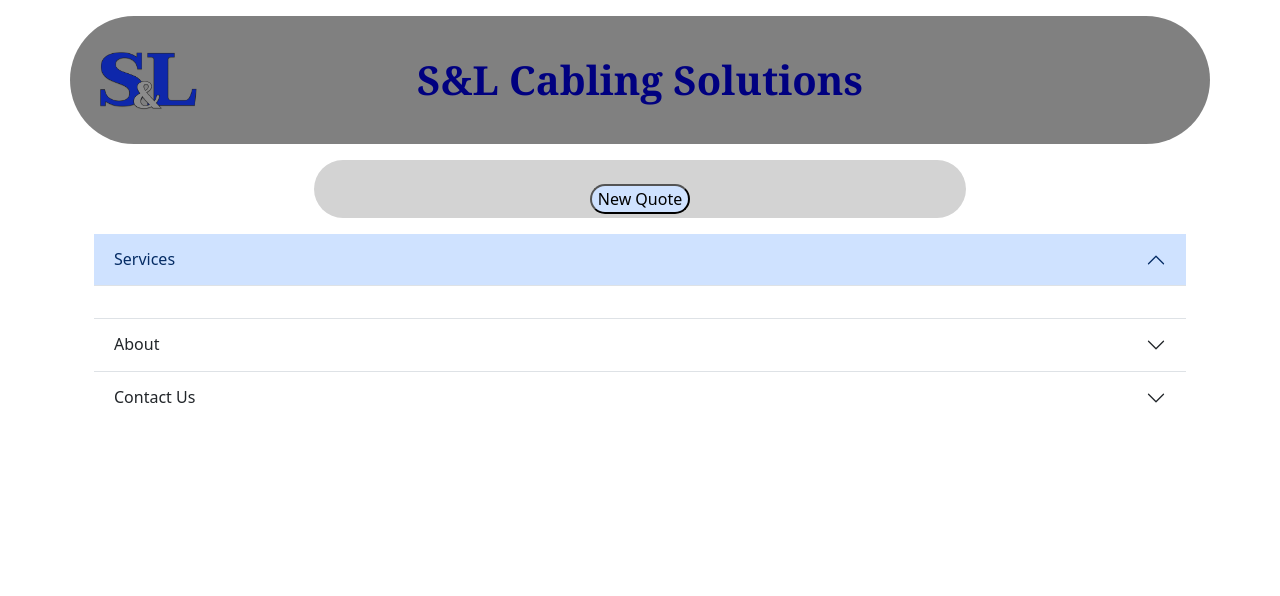
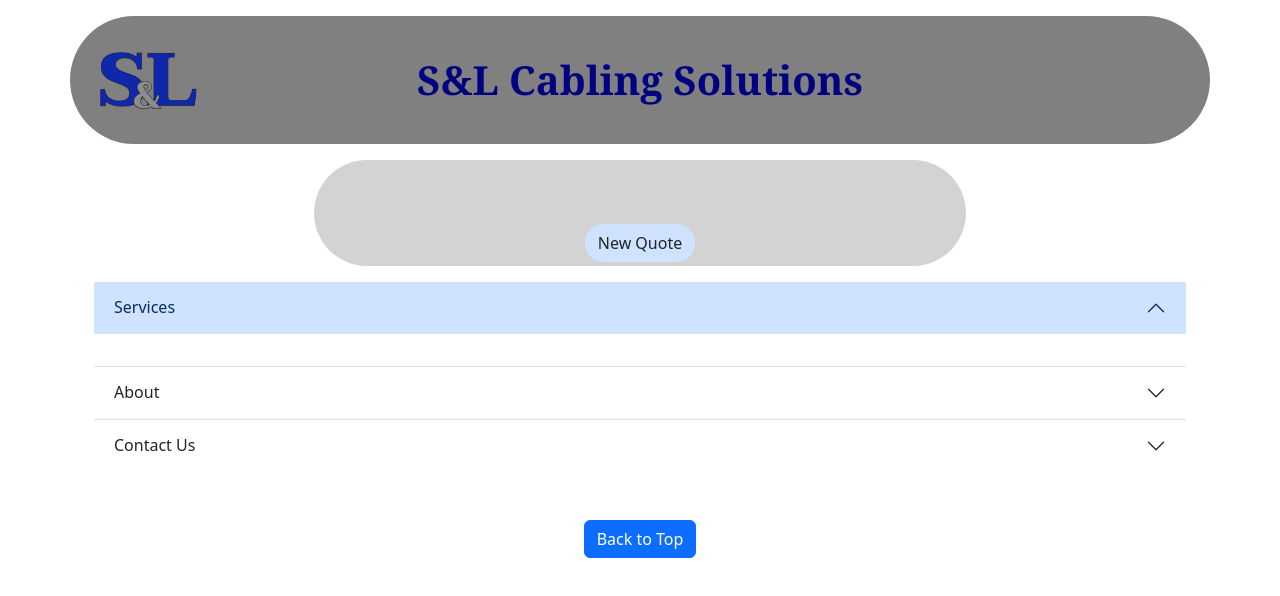
Before and after one commit to keetonlanzy/449_Final, a React (Create React App) app: page / in a window 1280 px wide. Shown: the top 596 px of the page. Built offline with nearby package versions, Linux system fonts and the light colour scheme; no server answers; the database is empty.

Commit message:
added js feature: back to top button

```diff
--- a/src/Navigation/Navbar.js
+++ b/src/Navigation/Navbar.js
@@ -7,7 +7,7 @@
 
 import Api from "../quotes";
 
-
+const toTop = () => window.scrollTo({top: 0, behavior: 'smooth'});
 
 const supabaseUrl = 'https://afzhzgaeufygfizasysm.supabase.co'
 const supabaseKey = 'eyJhbGciOiJIUzI1NiIsInR5cCI6IkpXVCJ9.eyJpc3MiOiJzdXBhYmFzZSIsInJlZiI6ImFmemh6Z2FldWZ5Z2ZpemFzeXNtIiwicm9sZSI6ImFub24iLCJpYXQiOjE2Nzc2MzA3OTUsImV4cCI6MTk5MzIwNjc5NX0.4BPg60lIeF2lM2CQ9ZfNnw0T5c1X86QP2KybKGUNgGI'
@@ -77,6 +77,11 @@
       </Accordion.Item>
     </Accordion>
     </div>
+
+    <div class="text-center">
+      <button className="btn btn-primary m-5" onClick={toTop}>Back to Top</button>
+    </div>
+
     </div>
   );
 }
--- a/src/quotes.js
+++ b/src/quotes.js
@@ -22,14 +22,14 @@
 
   const { content, author } = quotes;
   return (
-    <div className="box-centerside ms-5 me-5 mb-3 ps-5 pe-5 pt-2 pb-1 rounded-pill w-50" style={{background: 'lightGrey'}}>
+    <div className="box-centerside ms-5 me-5 mb-3 ps-5 pe-5 pt-5 pb-1 rounded-pill w-50" style={{background: 'lightGrey'}}>
       <div className="text">
         <p>{content}</p>
       </div>
       <div className="author text-end">
         <h5>{author}</h5>
         <div className="button-container text-center rounded-pill">
-          <button className="rounded-pill bg-primary-subtle" onClick={getNewQuote}>New Quote</button>
+          <button className="btn rounded-pill bg-primary-subtle" onClick={getNewQuote}>New Quote</button>
         </div>
       </div>
     </div>
@@ -37,3 +37,5 @@
 };
 
 export default Api;
+
+//api and general layout found here: https://github.com/kritika27/quotes-generator-react
```
